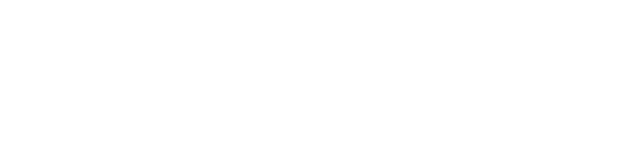
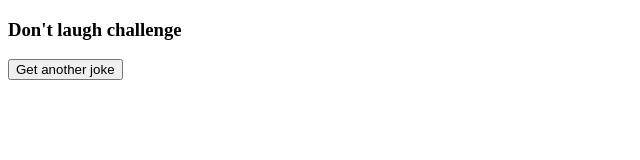
Before and after one commit to ashu-123/jokes-app, a plain HTML site: page index.html in a window 1280 px wide. Shown: the whole page, without its empty margins (0-640 px from the left). Drawn offline with Linux system fonts and the light colour scheme.

Commit message:
Added changes for HTML elements on home page

```diff
--- a/index.html
+++ b/index.html
@@ -6,6 +6,11 @@
     <title>Jokes App</title>
 </head>
 <body>
-
+    <div class="joke-container">
+        <h3>Don't laugh challenge</h3>
+        <div class="joke" class="joke"></div>
+        <button id="joke-btn" class="joke-btn">Get another joke</button>
+    </div>
+    <script src="script.js"></script>
 </body>
 </html>
```
